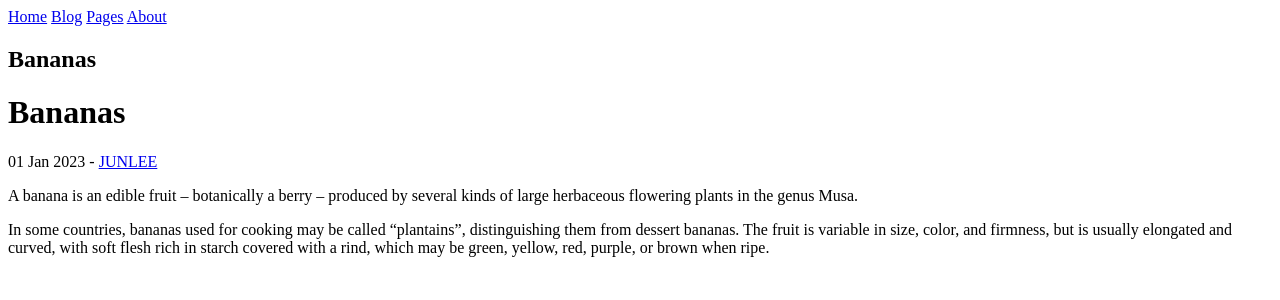
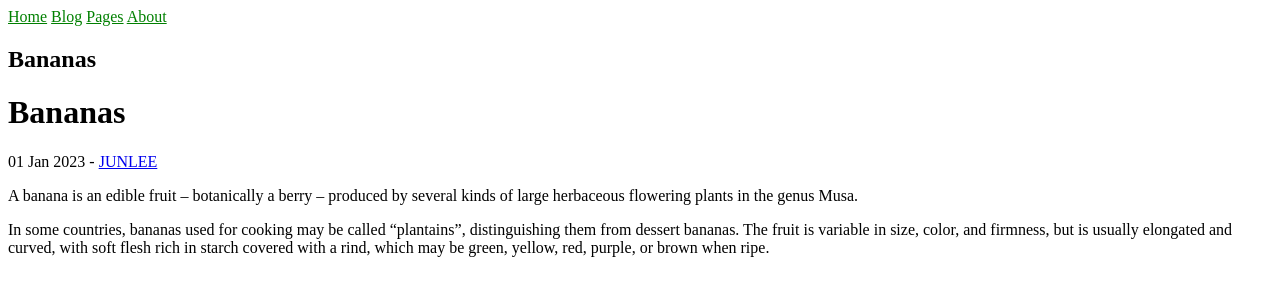
Before and after one commit to 72db/72db.github.io, a Jekyll site: the page built from docs/_posts/2023-01-01-bananas.md, in a window 1280 px wide. Shown: the top 300 px of the page. Built offline with Jekyll 4.4.1, drawn with Linux system fonts in a browser that asks for light colours.

Commit message:
Update navigation.html

```diff
--- a/docs/_includes/navigation.html
+++ b/docs/_includes/navigation.html
@@ -1,5 +1,5 @@
 <nav>
   {% for item in site.data.navigation %}
-    <a href="{{ item.link }}" {% if page.url == item.link %}class="current"{% endif %}>{{ item.name }}</a>
+    <a href="{{ item.link }}" {% if page.url == item.link or page.layout == 'post' %}class="current"{% endif %}>{{ item.name }}</a>
   {% endfor %}
 </nav>
```
